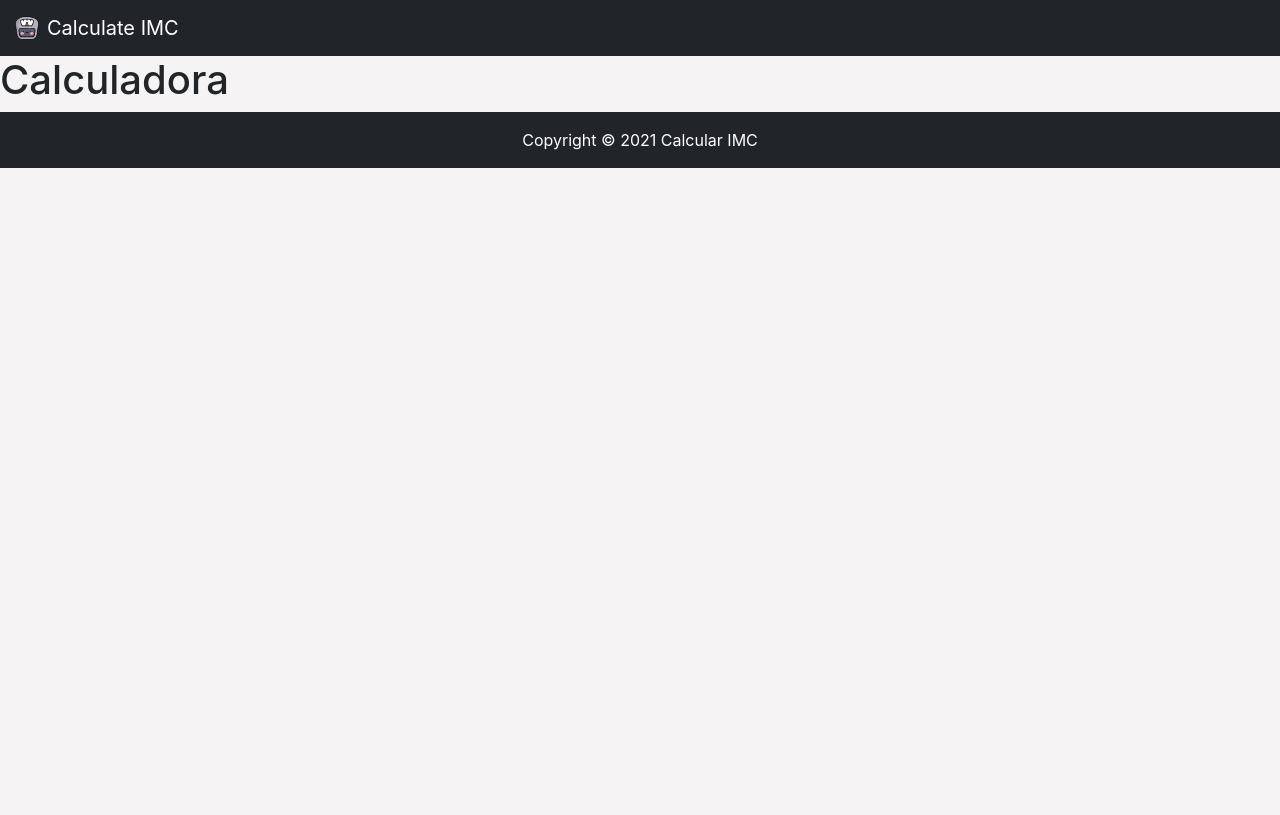
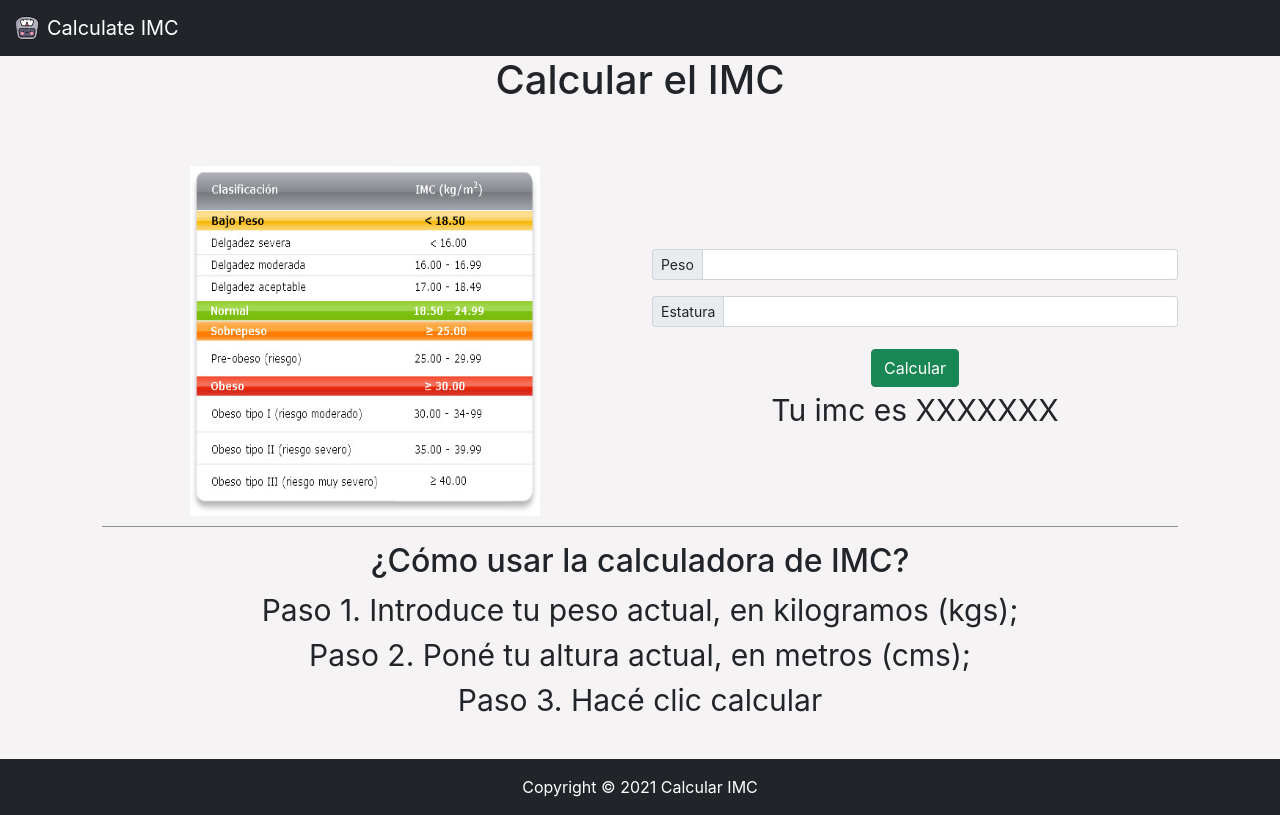
Before and after one commit to Alane-Tc/Calcular-IMC, a React (Create React App) app: page /calculadoras in a window 1280 px wide. Built offline with nearby package versions, Linux system fonts and the light colour scheme.

Commit message:
modified files

```diff
--- a/src/App.js
+++ b/src/App.js
@@ -16,6 +16,7 @@ function App() {
         <Switch>
           {/*HOME*/}
           <Route exact path="/" component={Home} />
+          <Route exact path="/home" component={Home} />
 
           {/*Calculadora*/}
           <Route exact path="/calculadoras" component={Calculadoras} />
--- a/src/components/buttons.js
+++ b/src/components/buttons.js
@@ -2,7 +2,7 @@ import React from "react";
 
 const Buttons = bnt =>{
     return(
-        <button id={bnt.id} type="button" className={bnt.className}>{bnt.content}</button>
+        <button id={bnt.id} type="button" className={bnt.className} onClick={bnt.onClick}>{bnt.content}</button>
     )
 }
 
--- a/src/components/menu.js
+++ b/src/components/menu.js
@@ -1,5 +1,6 @@
 import React from "react";
 import Logo from '../assets/img/bascula.svg'
+import { Link } from 'react-router-dom';
 
 
 export default function Menu() {
@@ -9,10 +10,10 @@ export default function Menu() {
     return (
         <nav className="navbar navbar-light bg-dark">
             <div className="container-fluid">
-                <a className="navbar-brand" style={{ color: 'white' }}>
-                    <img src={Logo} alt="" width="30" height="24" className="d-inline-block align-text-top" />
-                    <span style={{marginLeft: "5px"}}>Calculate IMC</span>
-                </a>
+                <Link to="/home" className="navbar-brand" style={{ color: 'white' }}>
+                        <img src={Logo} alt="" width="30" height="24" className="d-inline-block align-text-top" />
+                        <span style={{ marginLeft: "5px" }}>Calculate IMC</span>
+                </Link>
             </div>
         </nav>
     );
--- a/src/pages/calculadora.js
+++ b/src/pages/calculadora.js
@@ -1,10 +1,51 @@
 import React from "react";
+import '../components/styles/calculadora.css'
+import TablaIMC from '../assets/img/imc_tabla.jpg'
+import Buttons from "../components/buttons";
 
-
+const handleClick = () =>{
+    alert("Si jalo")
+}
 export default function Calculadora() {
     return (
-        <div>
-            <h1>Calculadora</h1>
+        <div className="container">
+            <header id="header">
+                <h1 className="text-center">Calcular el IMC</h1>
+            </header>
+            <div id="div_main">
+                <div className="grid-item">
+                    <div className="row align-items-center">
+                        <div className="col">
+                            <img src={TablaIMC} width="350px" height="350px" />
+                        </div>
+
+                        <div className="col">
+                            <div className="input-group input-group-sm mb-3">
+                                <span className="input-group-text" id="inputGroup-sizing-sm">Peso</span>
+                                <input type="number" className="form-control" aria-label="Sizing example input" aria-describedby="inputGroup-sizing-sm" />
+                            </div>
+
+                            <div className="input-group input-group-sm mb-3">
+                                <span className="input-group-text" id="inputGroup-sizing-sm">Estatura</span>
+                                <input type="number" className="form-control" aria-label="Sizing example input" aria-describedby="inputGroup-sizing-sm" />
+                            </div>
+                            <Buttons id="bnt-calculate" className="btn btn-success" onClick={handleClick} content="Calcular"/> <br/>
+                            <span>Tu imc es XXXXXXX</span>
+                        </div>
+                    </div>
+                    <div className="page-header"></div>
+                    <div className="row align-items-end">
+                        <div className="col">
+                            <h2>¿Cómo usar la calculadora de IMC?</h2>
+                            <p>
+                                Paso 1. Introduce tu peso actual, en kilogramos (kgs); <br />
+                                Paso 2. Poné tu altura actual, en metros (cms); <br />
+                                Paso 3. Hacé clic calcular
+                            </p>
+                        </div>
+                    </div>
+                </div>
+            </div>
         </div>
     );
 }
```
